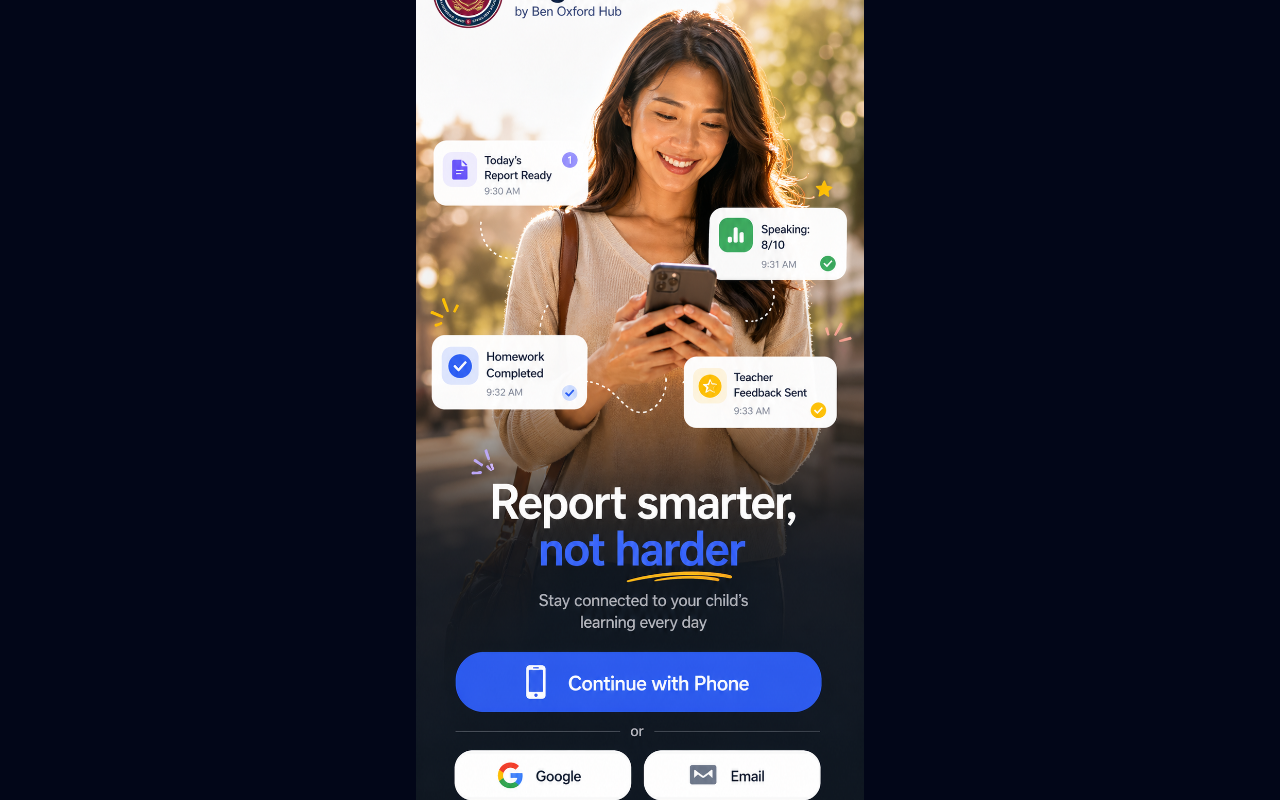
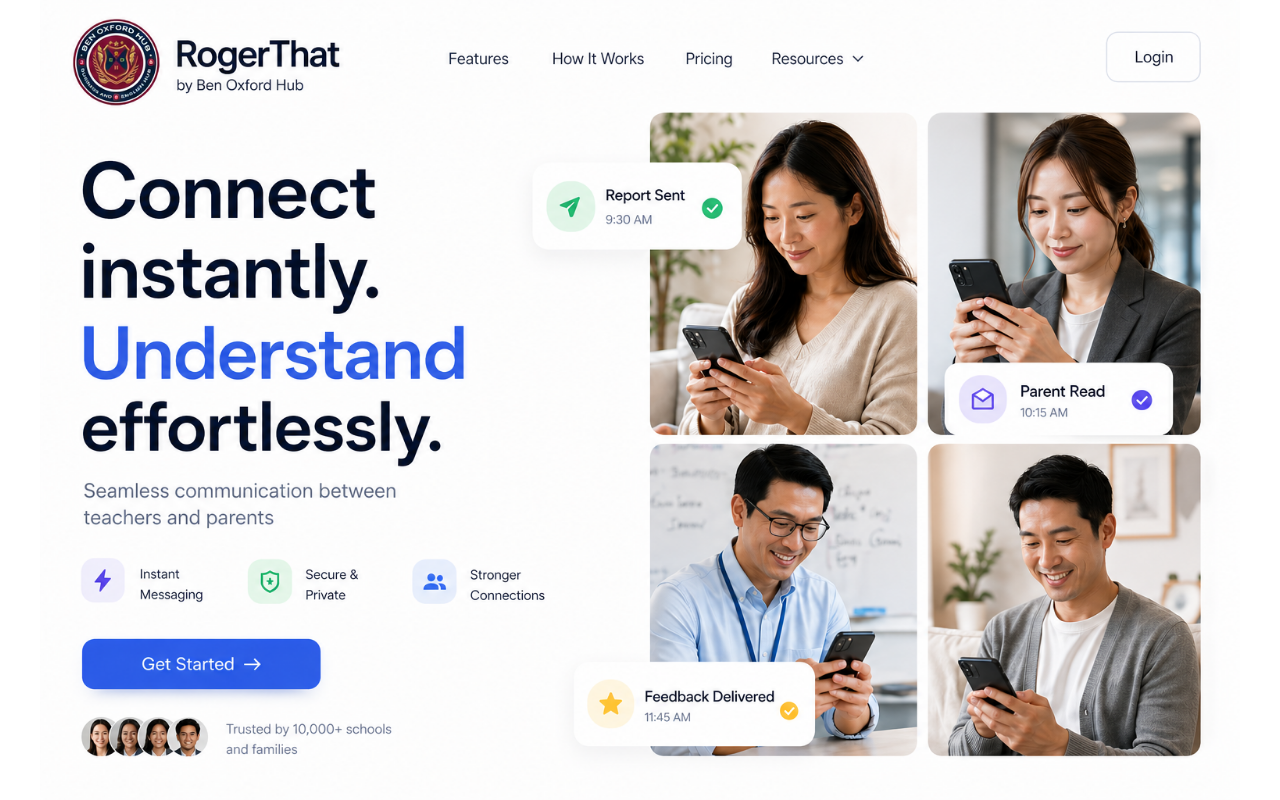
Before and after one commit to M3-AI-alt/rogerthat-app, a Next.js app: page / in a window 1280 px wide. Built offline with nearby package versions, Linux system fonts and the light colour scheme.

Commit message:
Add desktop SaaS landing page design

```diff
--- a/src/app/page.tsx
+++ b/src/app/page.tsx
@@ -5,8 +5,30 @@
 
 export default function Home(): ReactElement {
   return (
-    <main className="min-h-screen bg-slate-950">
-      <section className="relative mx-auto min-h-screen w-full max-w-md overflow-hidden bg-slate-950">
+    <main className="min-h-screen bg-white md:bg-white">
+      <section className="relative mx-auto hidden min-h-screen w-full max-w-[1536px] overflow-hidden bg-white md:block">
+        <Image
+          alt="RogerThat by Ben Oxford Hub desktop SaaS landing page"
+          className="absolute inset-0 h-full w-full object-contain"
+          fill
+          priority
+          sizes="100vw"
+          src="/rogerthat-saas-main-page.png"
+        />
+
+        <Link
+          aria-label="Login"
+          className="absolute right-[3.2%] top-[4%] h-[6.2%] w-[8%] rounded-2xl focus:outline-none focus:ring-4 focus:ring-blue-500/40"
+          href={ROUTES.login}
+        />
+        <Link
+          aria-label="Get Started"
+          className="absolute bottom-[13.7%] left-[3.4%] h-[6.3%] w-[19.9%] rounded-2xl focus:outline-none focus:ring-4 focus:ring-blue-500/40"
+          href={ROUTES.login}
+        />
+      </section>
+
+      <section className="relative mx-auto min-h-screen w-full max-w-md overflow-hidden bg-slate-950 md:hidden">
         <Image
           alt="RogerThat by Ben Oxford Hub mobile landing page"
           className="absolute inset-0 h-full w-full object-cover"
```
Also changed, not shown: public/rogerthat-saas-main-page.png (added).
